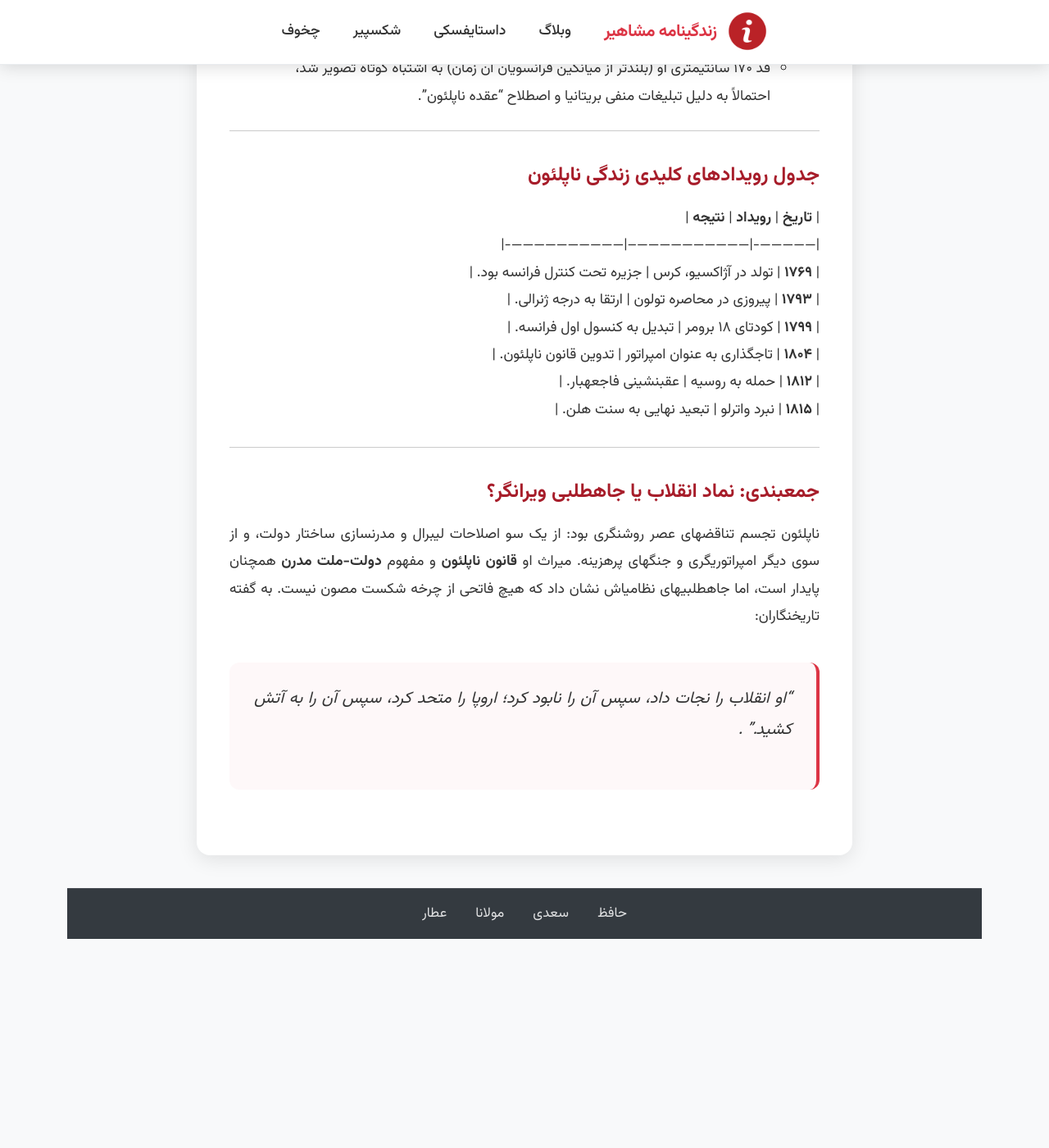
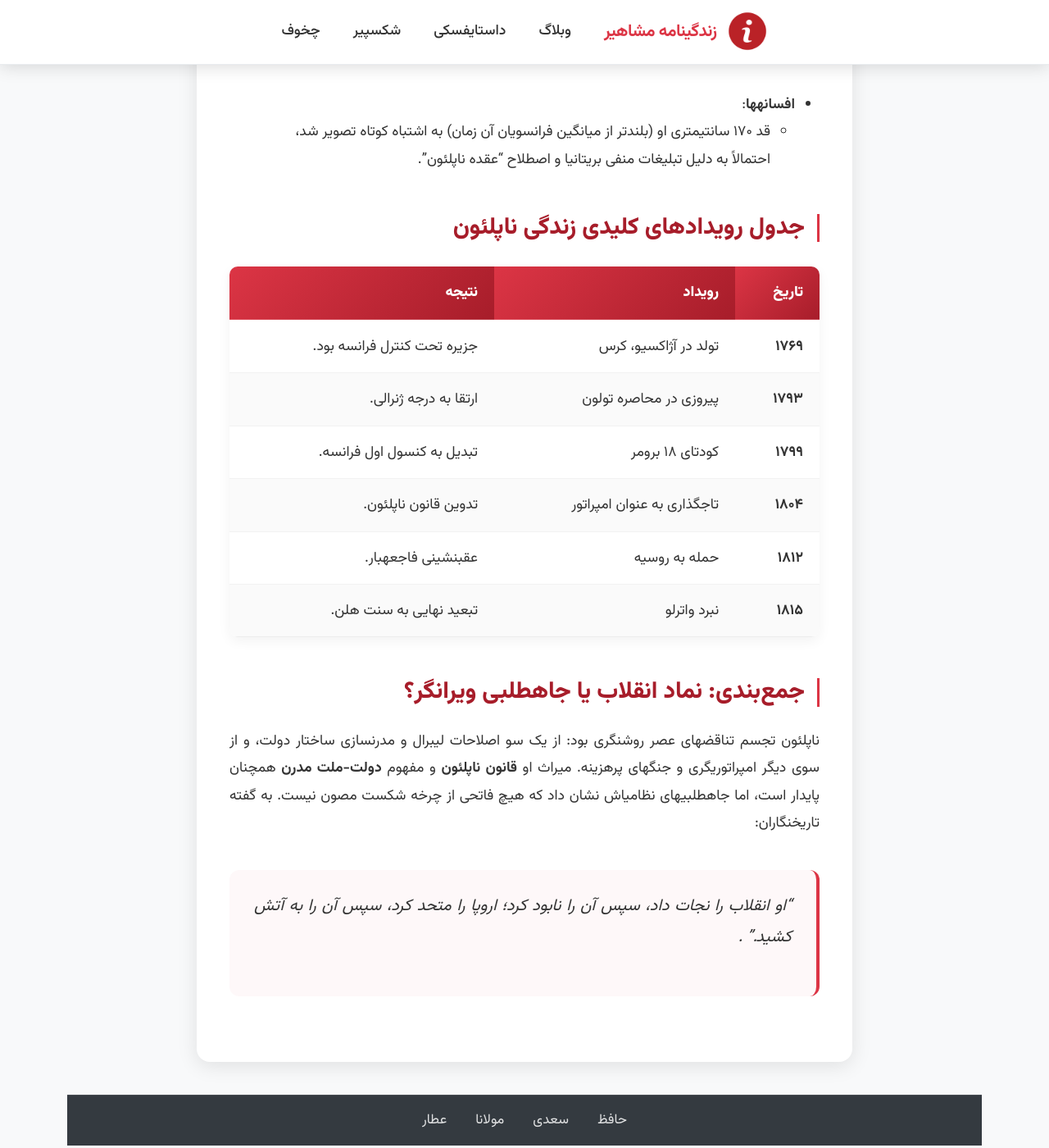
Before and after one commit to darkblog/darkblog.github.io, a Jekyll site: the page built from _posts/2025-7-19-98.md, in a window 1280 px wide and 1400 px high, scrolled down 3555 px. Shown: the whole window at 82% size. Built offline with Jekyll 4.4.1, drawn with Linux system fonts in a browser that asks for light colours; before the commit the page ends 4708 px from its top, so only the background shows below that; some of the changed text lies outside the part shown.

Commit message:
Update 2025-7-19-98.md

```diff
--- a/_posts/2025-7-19-98.md
+++ b/_posts/2025-7-19-98.md
@@ -71,9 +58,8 @@ title: زندگینامه ناپلئون بناپارت
 - **افسانهها**:
   - قد ۱۷۰ سانتیمتری او (بلندتر از میانگین فرانسویان آن زمان) به اشتباه کوتاه تصویر شد، احتمالاً به دلیل تبلیغات منفی بریتانیا و اصطلاح "عقده ناپلئون".
 
----
+## جدول رویدادهای کلیدی زندگی ناپلئون
 
-### جدول رویدادهای کلیدی زندگی ناپلئون
 | **تاریخ**      | **رویداد**                     | **نتیجه**                     |
 |----------------|--------------------------------|-------------------------------|
 | **۱۷۶۹**       | تولد در آژاکسیو، کرس          | جزیره تحت کنترل فرانسه بود.   |
@@ -83,8 +69,6 @@ title: زندگینامه ناپلئون بناپارت
 | **۱۸۱۲**       | حمله به روسیه                  | عقبنشینی فاجعهبار.           |
 | **۱۸۱۵**       | نبرد واترلو                   | تبعید نهایی به سنت هلن.       |
 
----
-
-### جمعبندی: نماد انقلاب یا جاهطلبی ویرانگر؟
+## جمع‌بندی: نماد انقلاب یا جاهطلبی ویرانگر؟
 ناپلئون تجسم تناقضهای عصر روشنگری بود: از یک سو اصلاحات لیبرال و مدرنسازی ساختار دولت، و از سوی دیگر امپراتوریگری و جنگهای پرهزینه. میراث او **قانون ناپلئون** و مفهوم **دولت-ملت مدرن** همچنان پایدار است، اما جاهطلبیهای نظامیاش نشان داد که هیچ فاتحی از چرخه شکست مصون نیست. به گفته تاریخنگاران:
 > "او انقلاب را نجات داد، سپس آن را نابود کرد؛ اروپا را متحد کرد، سپس آن را به آتش کشید." .
```
Also changed, not shown: other parts of _posts/2025-7-19-98.md (+7 -20 lines).
